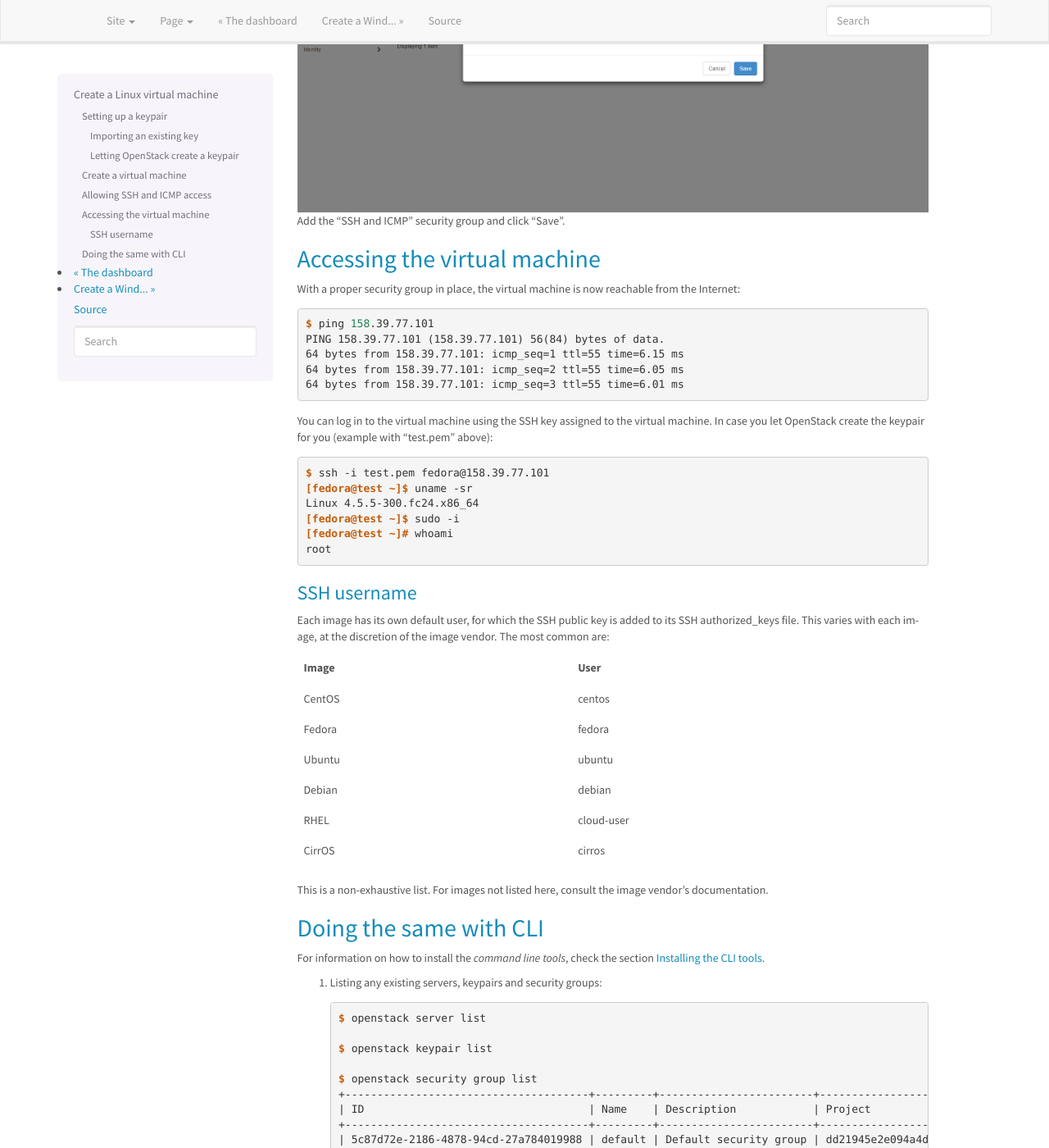
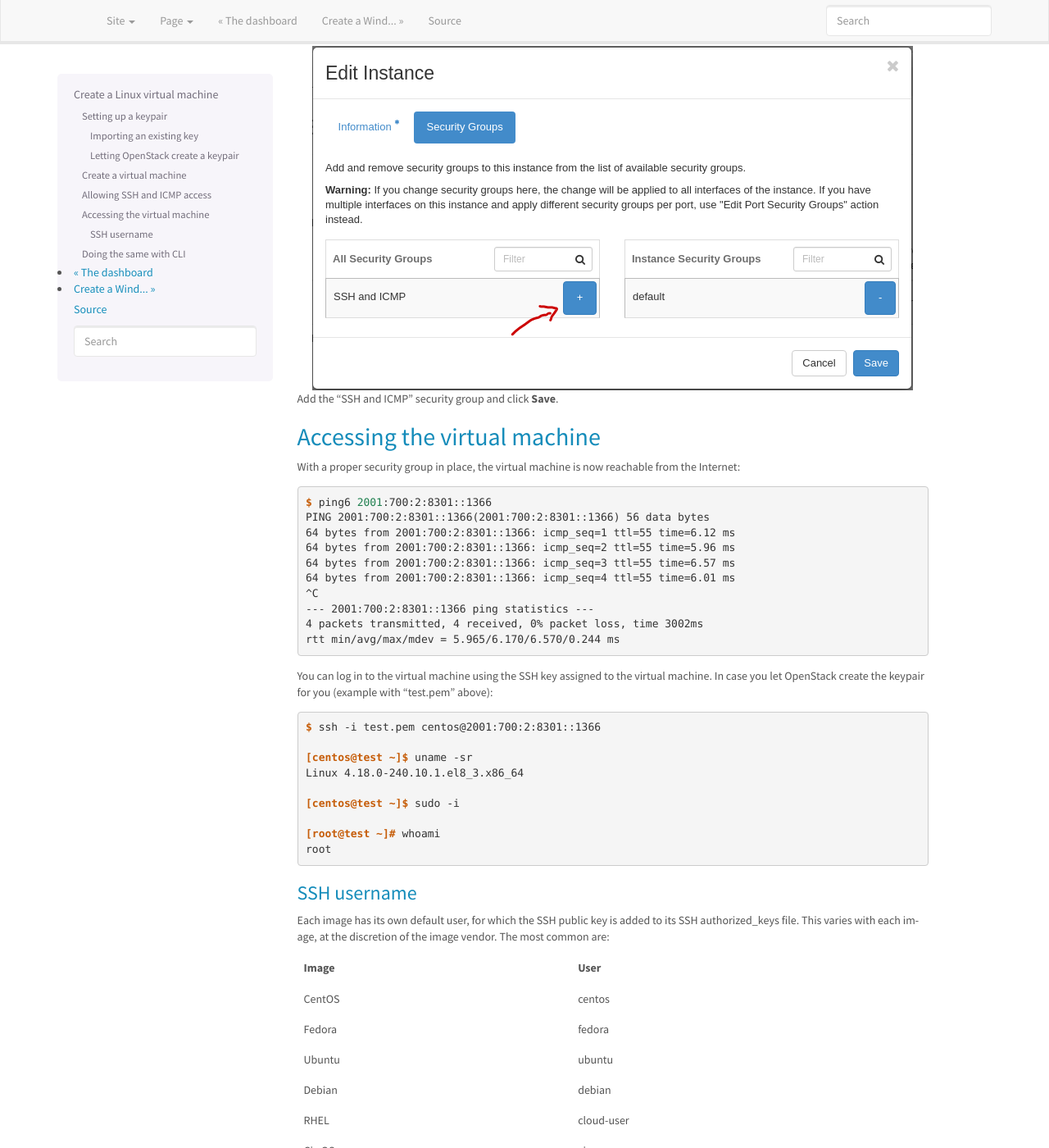
Before and after one commit to norcams/docs-enduser, a Sphinx documentation site: the page built from docs/create-virtual-machine.rst, in a window 1280 px wide and 1400 px high, scrolled down 10935 px. Shown: the whole window at 82% size. Built offline with Sphinx 7.4.7, drawn with Linux system fonts in a browser that asks for light colours; some of the changed text lies outside the part shown.

Commit message:
improve create linux vm

```diff
--- a/docs/create-virtual-machine.rst
+++ b/docs/create-virtual-machine.rst
@@ -233,14 +233,14 @@ the **Project** -> **Network** -> **Security Groups**:
    :align: center
    :alt: Dashboard - Access & Security
 
-Click on "Create Security Group":
+Click on **Create Security Group**:
 
 .. image:: images/dashboard-create-secgroup-01.png
    :align: center
    :alt: Dashboard - Create Security Group
 
 Fill in a name for the new security group, and optionally a
-description. Then click "Create Security Group". The dashboard will
+description. Then click **Create Security Group**. The dashboard will
 automatically navigate into where you are expected to manage the
 security group rules:
 
@@ -255,7 +255,7 @@ You want to add a couple of rules. Click "Add Rule":
    :alt: Dashboard - Create Security Group
 
 Select "ALL ICMP" from the drop-down menu under "Rule". Leave the rest
-at its default and click "Add". Repeat the process and select "SSH"
+at its default and click **Add**. Repeat the process and select "SSH"
 from the "Rule" drop-down menu, and the result should be:
 
 .. image:: images/dashboard-create-secgroup-05.png
@@ -281,7 +281,7 @@ The following will appear:
    :align: center
    :alt: Dashboard - Edit Security Group
 
-Add the "SSH and ICMP" security group and click "Save".
+Add the "SSH and ICMP" security group and click **Save**.
 
 
 Accessing the virtual machine
@@ -292,11 +292,16 @@ reachable from the Internet:
 
 .. code-block:: console
 
-  $ ping 158.39.77.101
-  PING 158.39.77.101 (158.39.77.101) 56(84) bytes of data.
-  64 bytes from 158.39.77.101: icmp_seq=1 ttl=55 time=6.15 ms
-  64 bytes from 158.39.77.101: icmp_seq=2 ttl=55 time=6.05 ms
-  64 bytes from 158.39.77.101: icmp_seq=3 ttl=55 time=6.01 ms
+  $ ping6 2001:700:2:8301::1366
+  PING 2001:700:2:8301::1366(2001:700:2:8301::1366) 56 data bytes
+  64 bytes from 2001:700:2:8301::1366: icmp_seq=1 ttl=55 time=6.12 ms
+  64 bytes from 2001:700:2:8301::1366: icmp_seq=2 ttl=55 time=5.96 ms
+  64 bytes from 2001:700:2:8301::1366: icmp_seq=3 ttl=55 time=6.57 ms
+  64 bytes from 2001:700:2:8301::1366: icmp_seq=4 ttl=55 time=6.01 ms
+  ^C
+  --- 2001:700:2:8301::1366 ping statistics ---
+  4 packets transmitted, 4 received, 0% packet loss, time 3002ms
+  rtt min/avg/max/mdev = 5.965/6.170/6.570/0.244 ms
 
 You can log in to the virtual machine using the SSH key assigned to
 the virtual machine. In case you let OpenStack create the keypair for
@@ -304,11 +309,14 @@ you (example with "test.pem" above):
 
 .. code-block:: console
 
-  $ ssh -i test.pem fedora@158.39.77.101
-  [fedora@test ~]$ uname -sr
-  Linux 4.5.5-300.fc24.x86_64
-  [fedora@test ~]$ sudo -i
-  [fedora@test ~]# whoami
+  $ ssh -i test.pem centos@2001:700:2:8301::1366
+
+  [centos@test ~]$ uname -sr
+  Linux 4.18.0-240.10.1.el8_3.x86_64
+
+  [centos@test ~]$ sudo -i
+
+  [root@test ~]# whoami
   root
 
 SSH username
```
Also changed, not shown: other parts of docs/create-virtual-machine.rst (+3 -3 lines), docs/images/dashboard-instance-edit-secgroup-01.png, docs/images/dashboard-instance-edit-secgroup-02.png.
